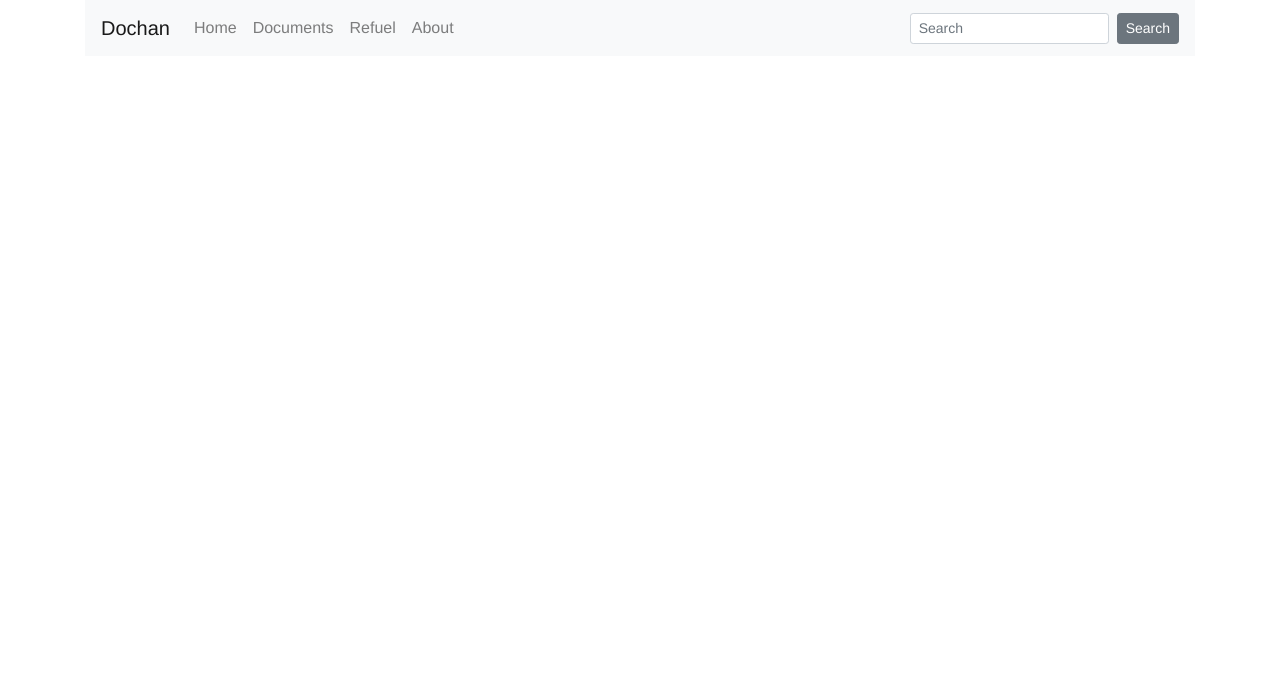
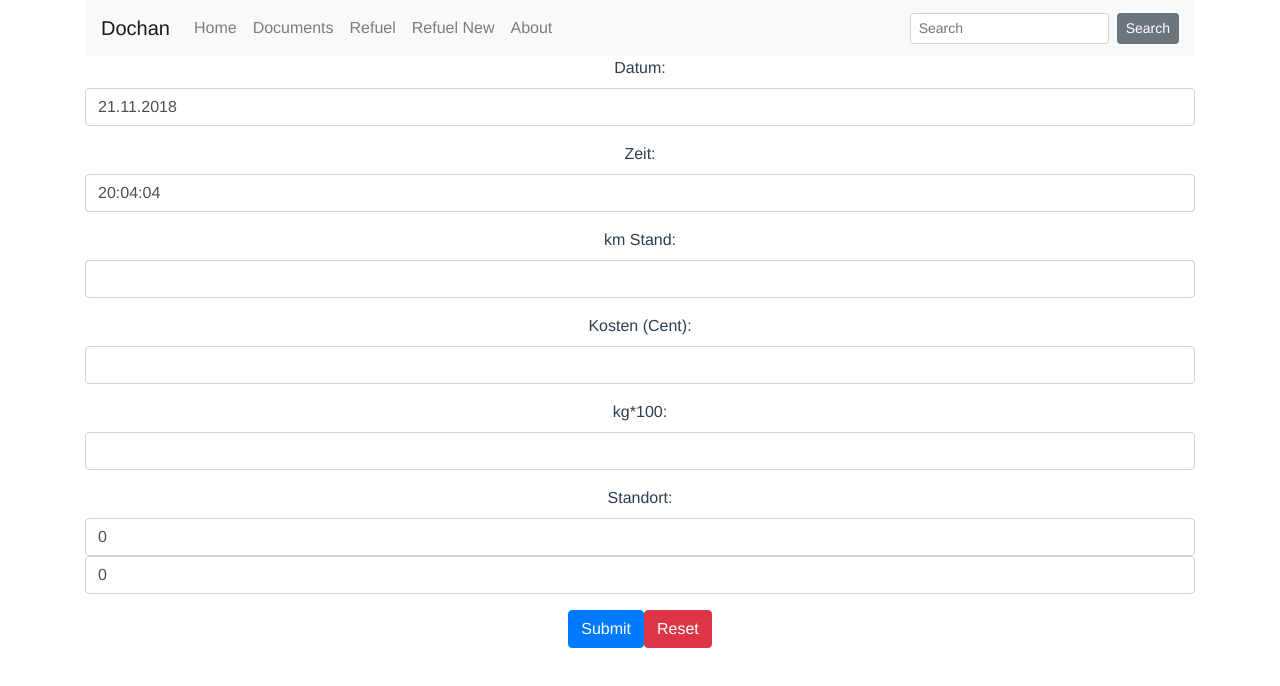
Before and after one commit to reusing-code/dochan-client, a Vue app: page /fuel/new in a window 1280 px wide. Shown: the top 686 px of the page. Built offline with nearby package versions, Linux system fonts and the light colour scheme; no server answers.

Commit message:
Add fuel submit function

```diff
--- a/src/components/NavBar.vue
+++ b/src/components/NavBar.vue
@@ -7,6 +7,7 @@
         <b-nav-item :to="{ name: 'home' }">Home</b-nav-item>
         <b-nav-item :to="{ name: 'document-list' }">Documents</b-nav-item>
         <b-nav-item :to="{ name: 'refuel-list' }">Refuel</b-nav-item>
+        <b-nav-item :to="{ name: 'refuel-input' }">Refuel New</b-nav-item>
         <b-nav-item :to="{ name: 'about' }">About</b-nav-item>
       </b-navbar-nav>
 
--- a/src/router.js
+++ b/src/router.js
@@ -5,6 +5,7 @@ import DocumentShow from './views/DocumentShow.vue';
 import DocumentList from './views/DocumentList.vue';
 import DocumentSearch from './views/DocumentSearch.vue';
 import RefuelList from './views/RefuelList.vue';
+import RefuelInput from './views/RefuelInput.vue';
 
 Vue.use(Router);
 
@@ -49,6 +50,12 @@ export default new Router({
       name: 'refuel-list',
       component: RefuelList,
       props: true
+    },
+    {
+      path: '/fuel/new',
+      name: 'refuel-input',
+      component: RefuelInput,
+      props: true
     }
   ]
 });
--- a/src/services/APIService.js
+++ b/src/services/APIService.js
@@ -22,5 +22,9 @@ export default {
   },
   getRefuelRecords() {
     return apiClient.get('/fuel');
+  },
+  postFuelRecord(data) {
+    console.log(data);
+    return apiClient.post('/fuel/submit', data);
   }
 };
--- /dev/null
+++ b/src/views/RefuelInput.vue
@@ -0,0 +1,113 @@
+<template>
+  <div>
+    <b-form @submit.prevent="onSubmit" @reset="onReset" v-if="show">
+      <b-form-group label="Datum:" label-for="dateInput" horizontal>
+        <b-form-input id="dateInput" type="text" v-model="form.date" required></b-form-input>
+      </b-form-group>
+      <b-form-group label="Zeit:" label-for="timeInput" horizontal>
+        <b-form-input id="timeInput" type="text" v-model="form.time" required></b-form-input>
+      </b-form-group>
+      <b-form-group label="km Stand:" label-for="kmInput" horizontal>
+        <b-form-input id="kmInput" type="number" v-model="form.totalKM" required></b-form-input>
+      </b-form-group>
+      <b-form-group label="Kosten (Cent):" label-for="costInput" horizontal>
+        <b-form-input id="costInput" type="number" v-model="form.costCent" required></b-form-input>
+      </b-form-group>
+      <b-form-group label="kg*100:" label-for="kgInput" horizontal>
+        <b-form-input id="kgInput" type="number" v-model="form.fuelKG" required></b-form-input>
+      </b-form-group>
+      <b-form-group label="Standort:" label-for="locationInputLat" horizontal>
+        <b-form-input id="locationInputLat" type="text" v-model="form.lat" required></b-form-input>
+        <b-form-input id="locationInputLon" type="text" v-model="form.lon" required></b-form-input>
+      </b-form-group>
+      <b-button type="submit" variant="primary">Submit</b-button>
+      <b-button type="reset" variant="danger">Reset</b-button>
+    </b-form>
+  </div>
+</template>
+
+<script>
+import APIService from '@/services/APIService.js';
+export default {
+  data() {
+    return {
+      form: {
+        date: '',
+        time: '',
+        totalKM: '',
+        costCent: '',
+        fuelKG: '',
+        lat: 0,
+        lon: 0
+      },
+      show: true,
+      error: null
+    };
+  },
+  created() {
+    this.onReset();
+  },
+  methods: {
+    onSubmit() {
+      var dateArr = this.form.date.split('.');
+      var timeArr = this.form.time.split(':');
+      var dateObj = new Date(
+        dateArr[2],
+        dateArr[1] - 1,
+        dateArr[0],
+        timeArr[0],
+        timeArr[1],
+        timeArr[2]
+      );
+      var result = {};
+      result.date = dateObj.toISOString();
+      result.lat = this.form.lat;
+      result.lon = this.form.lon;
+      result.costCent = parseInt(this.form.costCent, 10);
+      result.totalKM = parseInt(this.form.totalKM);
+      result.fuelKG = this.form.fuelKG / 100;
+      APIService.postFuelRecord(result)
+        .then(response => {
+          this.error = null;
+          this.$router.push({ name: 'refuel-list' });
+        })
+        .catch(error => {
+          this.error = error;
+          console.log('There was an error:', error.response);
+        });
+    },
+    onReset() {
+      /* Reset our form values */
+      var dateTime = new Date();
+      this.form.date = dateTime.toLocaleDateString('de-DE');
+      this.form.time = dateTime.toLocaleTimeString('de-DE');
+      this.form.lat = 0;
+      this.form.lon = 0;
+      this.totalKM = '';
+      this.costCent = '';
+      this.fuelKG = '';
+
+      /* Trick to reset/clear native browser form validation state */
+      this.show = false;
+      this.$nextTick(() => {
+        this.show = true;
+      });
+      if ('geolocation' in navigator) {
+        navigator.geolocation.getCurrentPosition(
+          position => {
+            this.form.lat = position.coords.latitude;
+            this.form.lon = position.coords.longitude;
+          },
+          error => {
+            console.log('No position available: ' + error.message);
+          }
+        );
+      }
+    }
+  }
+};
+</script>
+
+
+<style scoped>
+</style>
```
